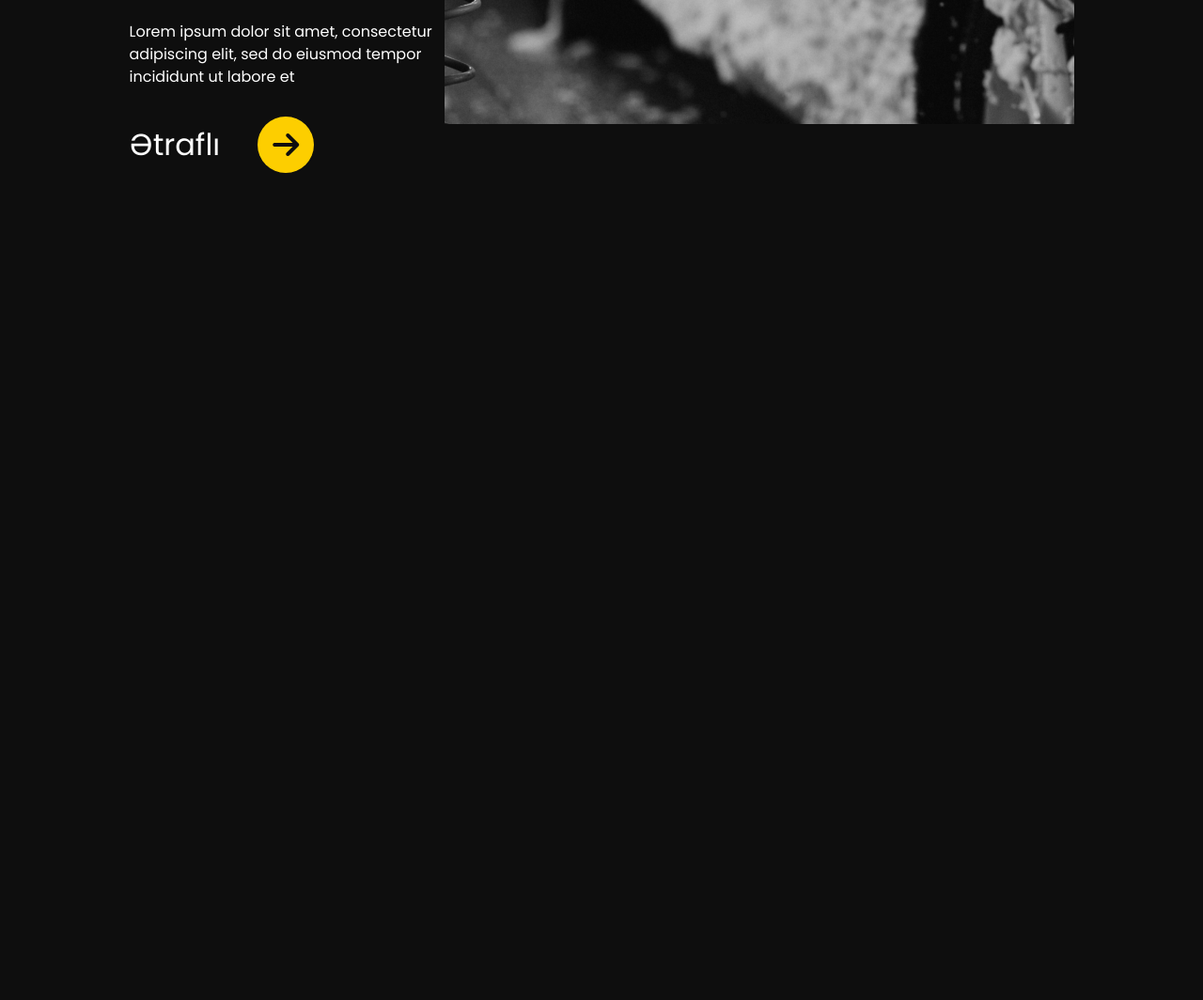
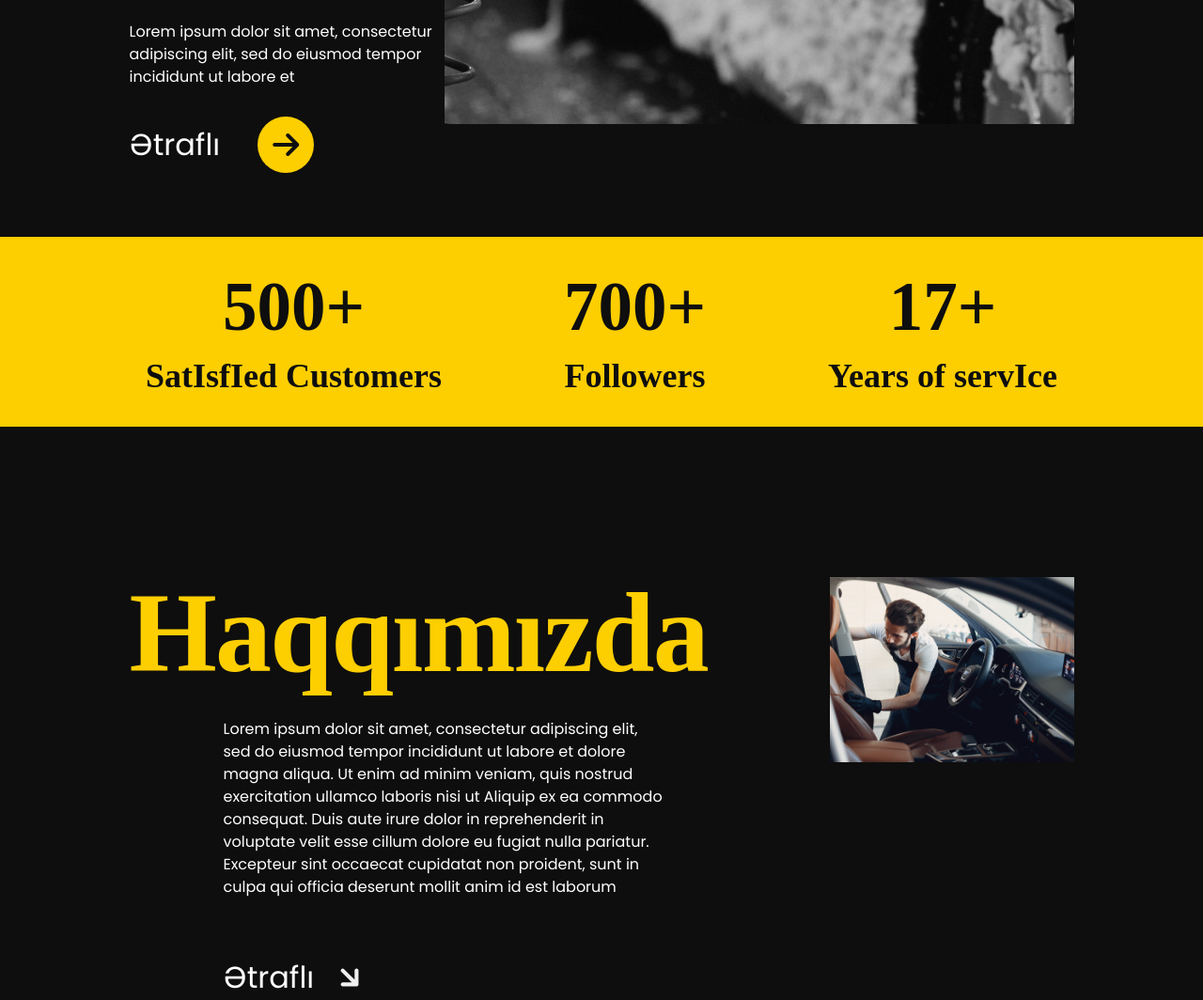
Before and after one commit to eliyev-1/My-Clean, a plain HTML site: page index.html in a window 1280 px wide. Shown: the part 766-1830 px from the top of the page at 94% size. Before the commit the page ends 950 px from the top, so only its background shows below. Drawn offline with Linux system fonts and the light colour scheme; a web font is replaced by a local one.

Commit message:
Haqqimizda hazirdi

```diff
--- a/assets/css/general.css
+++ b/assets/css/general.css
@@ -1,6 +1,9 @@
+
 nav {
   position: relative;
   padding-top: 15rem;
+
+
 }
 nav,
 .nav__right {
@@ -30,11 +33,17 @@ nav,
 header {
   position: relative;
 }
+.header img{
+ box-sizing: unset;
+}
 .header_right {
   position: absolute;
   top: 0;
   right: 0;
   z-index: -1;
+}
+.header__right__img{
+width: 67rem;
 }
 
 .header__left h1 {
--- a/assets/css/home.css
+++ b/assets/css/home.css
@@ -0,0 +1,94 @@
+.statistica {
+  font-family: myFont1;
+  margin-top: 6.8rem;
+  background-color: var(--color-yellow);
+  color: var(--color-black);
+}
+.statistica > .container {
+  display: flex;
+  justify-content: center;
+  flex-wrap: wrap;
+  column-gap: 13rem;
+  row-gap: 2.7rem;
+  padding: 3.3rem 0;
+}
+.statistica > .container > div {
+  text-align: center;
+  gap: 1rem;
+}
+.statistica span {
+  font-size: 7.3rem;
+
+  font-weight: 700;
+}
+.statistica h2 {
+  font-size: 3.6rem;
+
+  font-weight: 700;
+
+  margin-top: 1rem;
+}
+.about__us {
+  display: flex;
+  justify-content: center;
+  column-gap: 13rem;
+
+  margin-top: 16rem;
+}
+.about__us h1 {
+  color: var(--color-yellow);
+}
+.about__us p {
+  padding-left: 10rem;
+
+  max-width: 47rem;
+}
+
+.about__us__link {
+  padding-left: 10rem;
+
+  margin-top: 6rem;
+}
+.about__us__link a {
+  display: flex;
+  align-items: center;
+  gap: 2rem;
+}
+.about__us__img {
+  max-width: 60.5rem;
+}
+@media (max-width: 1100px) {
+  .about__us {
+    column-gap: 5rem;
+  }
+  .about__us p,
+  .about__us__link {
+    padding-left: 5rem;
+  }
+}
+@media (max-width: 900px) {
+  .about__us {
+    column-gap: 2rem;
+  }
+  .about__us p,
+  .about__us__link {
+    padding-left: 0rem;
+  }
+}
+@media (max-width: 600px) {
+  .about__us {
+    flex-direction: column;
+    gap: 2rem;
+  }
+  .about__us p,
+  .about__us__link {
+    padding-left: 0rem;
+  }
+  .about__us.container{
+      padding: 0rem;
+  }
+  .about__us__left{
+      padding: 0 5rem;
+  }
+
+}
--- a/assets/css/style.css
+++ b/assets/css/style.css
@@ -38,7 +38,12 @@ ul{
 
       list-style: none;
 }
+img{
+      width: 100%;
+      height: 100%;
+      box-sizing: border-box;
 
+}
 @font-face {
       font-family: myFont1;
       src: url(../fonts/BebasNeue\ Bold.otf);
@@ -91,7 +96,7 @@ letter-spacing: -0.66px;
 
 }
 .container{
-      padding: 3rem;
+      padding: 5rem;
 }
 
 
--- a/index.html
+++ b/index.html
@@ -5,6 +5,7 @@
     <meta name="viewport" content="width=device-width, initial-scale=1.0" />
     <link rel="stylesheet" href="./assets/css/style.css" />
     <link rel="stylesheet" href="./assets/css/general.css" />
+    <link rel="stylesheet" href="./assets/css/home.css" />
     <link rel="preconnect" href="https://fonts.googleapis.com" />
     <link rel="preconnect" href="https://fonts.gstatic.com" crossorigin />
     <link
@@ -91,7 +92,47 @@
     </div>
 
     <div class="statistica">
+     <div class="container">
+      <div >
+        <span>500+</span>
+        <h2>SatIsfIed Customers</h2>
+      </div>
+      <div >
+        <span>700+</span>
+        <h2>Followers</h2>
+      </div>
+      <div >
+        <span>17+</span>
+        <h2>Years of servIce</h2>
+      </div>
+     </div>
 
+
+
+    </div>
+
+    <div class="about__us container">
+      <div class="about__us__left">
+        <h1>Haqqımızda</h1>
+        <p>
+          Lorem ipsum dolor sit amet, consectetur adipiscing elit, sed do eiusmod tempor incididunt ut labore et dolore magna aliqua. Ut enim ad minim veniam, quis nostrud exercitation ullamco laboris nisi ut
+Aliquip ex ea commodo consequat. Duis aute irure dolor in reprehenderit in voluptate velit esse cillum dolore eu fugiat nulla pariatur. Excepteur sint occaecat cupidatat non proident, sunt in culpa qui officia deserunt mollit anim id est laborum
+        </p>
+      <div class="about__us__link">
+        <a href="#"><span>Ətraflı</span>
+          <svg xmlns="http://www.w3.org/2000/svg" width="36" height="36" viewBox="0 0 36 36" fill="none">
+            <path d="M9.16174 12.1082L20.3475 23.2939L10.6415 23.2732C10.0868 23.2729 9.55498 23.4929 9.16301 23.8848C8.77103 24.2768 8.55101 24.8086 8.55136 25.3633C8.5517 25.918 8.77238 26.4501 9.16484 26.8426C9.5573 27.235 10.0894 27.4557 10.6441 27.4561L25.3725 27.4652C25.6466 27.4594 25.9169 27.3995 26.1677 27.2889C26.6735 27.078 27.0754 26.676 27.2864 26.1703C27.3969 25.9194 27.4568 25.6492 27.4626 25.375L27.4535 10.6467C27.4544 10.3717 27.4009 10.0992 27.2961 9.84488C27.1912 9.59056 27.0371 9.35946 26.8425 9.1649C26.648 8.97035 26.4169 8.8162 26.1625 8.71133C25.9082 8.60647 25.6357 8.55298 25.3608 8.55393C25.0858 8.55264 24.8134 8.60579 24.5592 8.71034C24.305 8.81489 24.0741 8.96876 23.8798 9.16307C23.6854 9.35738 23.5316 9.58829 23.427 9.84248C23.3225 10.0967 23.2693 10.3691 23.2706 10.6441L23.2914 20.3501L12.1056 9.16431C11.7147 8.77345 11.1848 8.55367 10.6324 8.55333C10.0799 8.55299 9.55029 8.77211 9.15991 9.16249C8.76953 9.55287 8.55041 10.0825 8.55075 10.6349C8.55109 11.1874 8.77087 11.7173 9.16174 12.1082Z" fill="#EFEFEF"/>
+          </svg>
+
+        </a>
+      </div>
+      </div>
+      <div class="about__us__right">
+        <div class="about__us__img">
+          <img src="./assets/img/aboutUs.png" alt="">
+        </div>
+
+      </div>
 
     </div>
     <script src="./assets/js/main.js"></script>
```
Also changed, not shown: assets/img/aboutUs.png (added).
